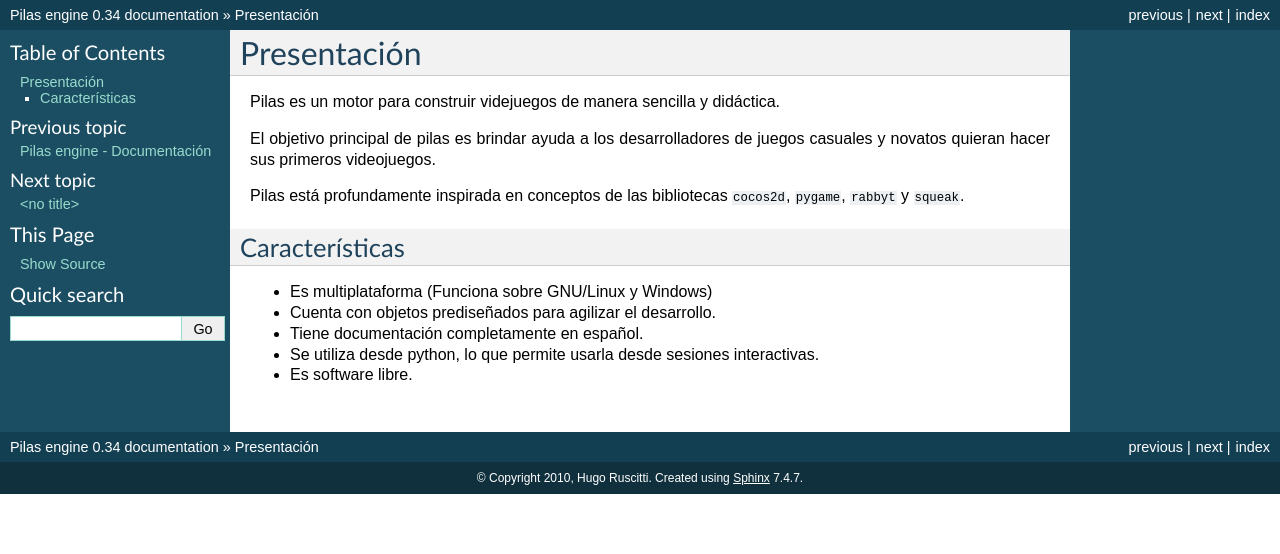
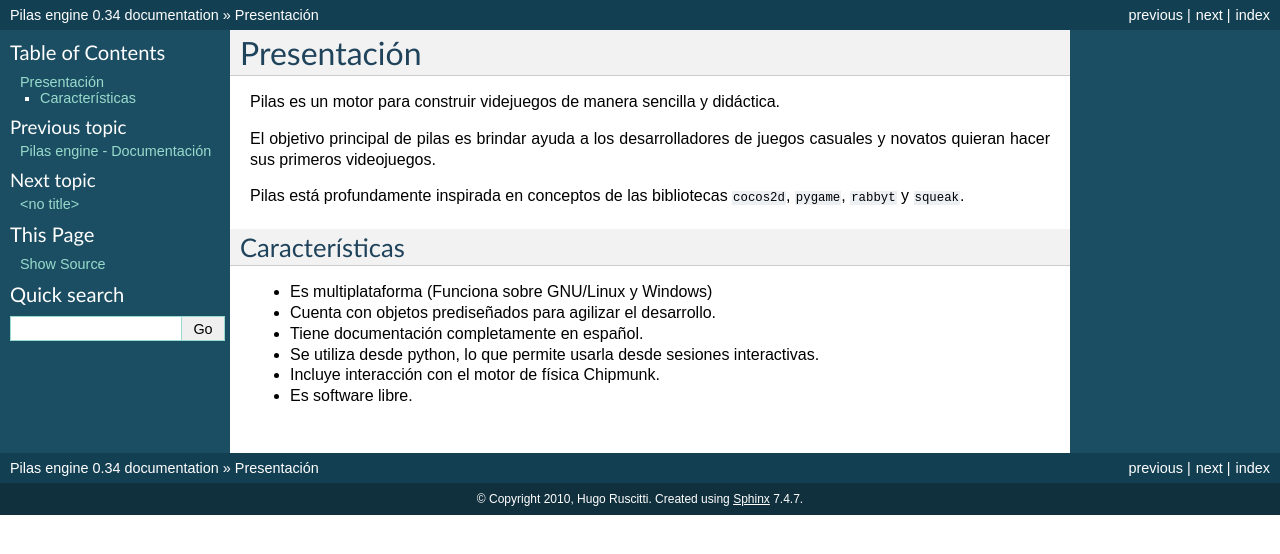
Before and after one commit to hugoruscitti/pilas-docs, a Sphinx documentation site: the page built from source/presentacion.rst, in a window 1280 px wide. Shown: the top 554 px of the page. Built offline with Sphinx 7.4.7, drawn with Linux system fonts in a browser that asks for light colours.

```diff
--- a/source/presentacion.rst
+++ b/source/presentacion.rst
@@ -19,4 +19,5 @@
 - Cuenta con objetos prediseñados para agilizar el desarrollo.
 - Tiene documentación completamente en español.
 - Se utiliza desde python, lo que permite usarla desde sesiones interactivas.
+- Incluye interacción con el motor de física Chipmunk.
 - Es software libre.
```
